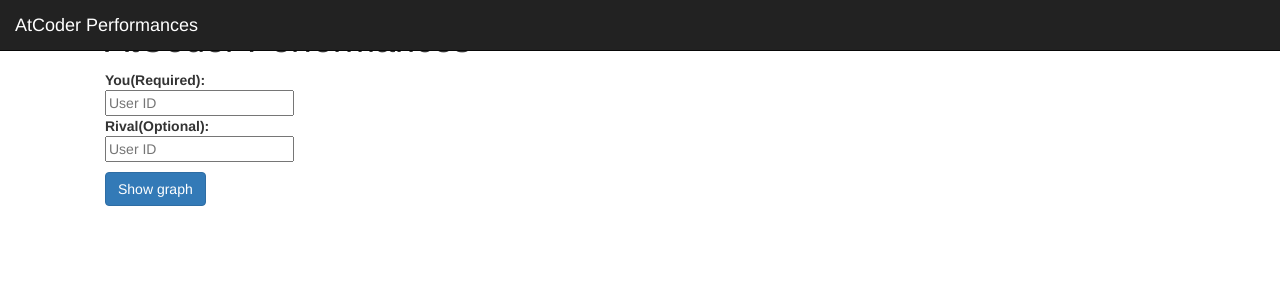
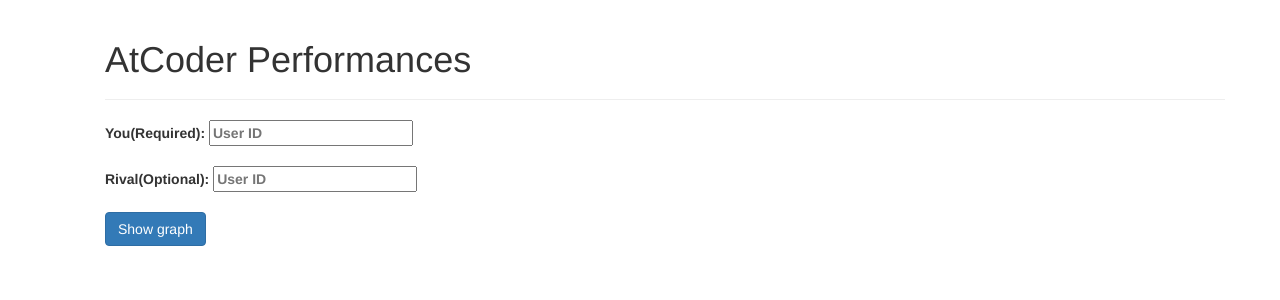
Before and after one commit to MinariYoshinari/WebComp, a Flask app: page / in a window 1280 px wide. Shown: the top 300 px of the page. Run offline with Flask 2, Linux system fonts and the light colour scheme; some libraries are stand-ins or nearby versions.

Commit message:
フォーム周りとツイート内容を変更

```diff
--- a/templates/layout.html
+++ b/templates/layout.html
@@ -9,12 +9,7 @@
     <!-- <link rel=stylesheet type=text/css href="{{ url_for('static', filename='style.css') }}"> -->
 </head>
 <body>
-    <nav>
-        <div class="navbar navbar-inverse navbar-fixed-top">
-            <div class="navbar-brand">AtCoder Performances</div>
-        </div>
-    </nav>
-    <div class="container" style="padding: 50px 0 0 d0">
+    <div class="container">
         <div class="row" style="mergin-left: 50px; padding-left:50px">
             {% block body %}{% endblock %}
         </div>
--- a/templates/show_graph.html
+++ b/templates/show_graph.html
@@ -1,14 +1,18 @@
 {% extends "layout.html" %}
     {% block body %}
-        <h1>AtCoder Performances</h1>
+        <div class="page-header">
+            <h1>AtCoder Performances</h1>
+        </div>
         <form action="{{ url_for('show_graph') }}" method=post>
-            <dl>
-                <dt>You(Required):
-                <dd><input type=text name=username placeholder="User ID" value="{{ me.id }}">
-                <dt>Rival(Optional):
-                <dd><input type=text name=rivalname placeholder="User ID" value="{{ rival.id }}">
-                <dd style="padding: 10px 0 0 0"><input type=submit value="Show graph" class="btn btn-primary">
-            </dl>
+            <div class="form-group">
+                <label>You(Required):
+                <input type=text name=username placeholder="User ID" value="{{ me.id }}">
+            </div>
+            <div class="form-group">
+                <label>Rival(Optional):
+                <input type=text name=rivalname placeholder="User ID" value="{{ rival.id }}">
+            </div>
+            <input type=submit value="Show graph" class="btn btn-primary">
         </form>
         {% if input %}
             {% if not(graph) %}
@@ -34,9 +38,8 @@
                 <div class="row">
                     <img src={{ graph.url }} class="col-xs-10 col-sm-10 col-md-6 col-lg-6">
                 </div>
-
                 <h2>Average, Min, Max
-                    <a href="https://twitter.com/intent/tweet?button_hashtag=AtCoder_Performances&text={{ me.id }}%E3%81%95%E3%82%93%E3%81%AE%E5%B9%B3%E5%9D%87%E3%83%91%E3%83%95%E3%82%A9%E3%83%BC%E3%83%9E%E3%83%B3%E3%82%B9%E3%81%AF{{ me.avg }}%E3%81%A7%EF%BC%8C%E6%9C%80%E6%96%B05%E5%9B%9E%E5%88%86%E3%81%AE%E5%B9%B3%E5%9D%87%E3%83%91%E3%83%95%E3%82%A9%E3%83%BC%E3%83%9E%E3%83%B3%E3%82%B9%E3%81%AF{{ me.avg5 }}%E3%81%A7%E3%81%99%E3%80%82" class="twitter-hashtag-button" data-url="https://atcoder-performances.herokuapp.com/">Tweet #AtCoder_Performances</a>
+                    <a href="https://twitter.com/intent/tweet?text={{ me.id }}%E3%81%95%E3%82%93%E3%81%AE%E3%83%91%E3%83%95%E3%82%A9%E3%83%BC%E3%83%9E%E3%83%B3%E3%82%B9%20%E6%9C%80%E6%96%B05%E5%9B%9E%E5%88%86%E3%81%AE%E5%B9%B3%E5%9D%87%3A{{ me.avg5 }}%20%E5%B9%B3%E5%9D%87%3A{{ me.avg }}%20%E6%9C%80%E4%BD%8E%3A{{ me.min }}%20%E6%9C%80%E9%AB%98%3A{{ me.max }}" class="twitter-hashtag-button" data-url="https://atcoder-performances.herokuapp.com/">Tweet #AtCoder_Performances</a>
                     <script>!function(d,s,id){var js,fjs=d.getElementsByTagName(s)[0],p=/^http:/.test(d.location)?'http':'https';if(!d.getElementById(id)){js=d.createElement(s);js.id=id;js.src=p+'://platform.twitter.com/widgets.js';fjs.parentNode.insertBefore(js,fjs);}}(document, 'script', 'twitter-wjs');</script>
                 </h2>
                 <div class="row">
```
